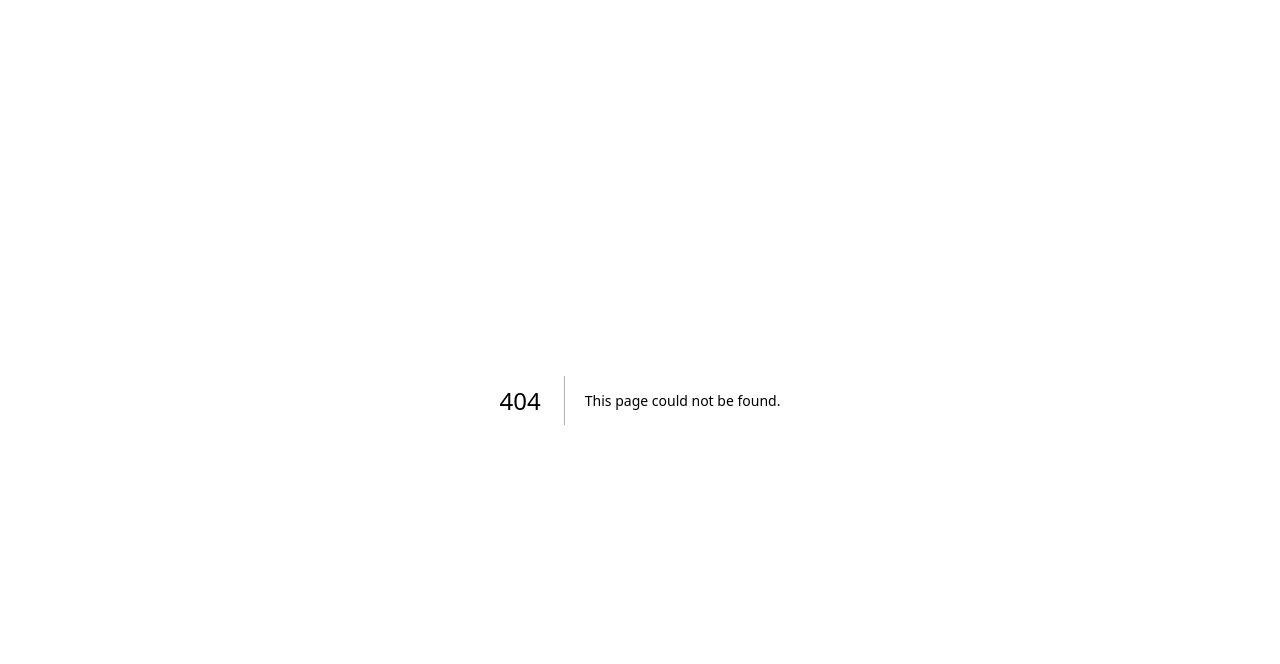
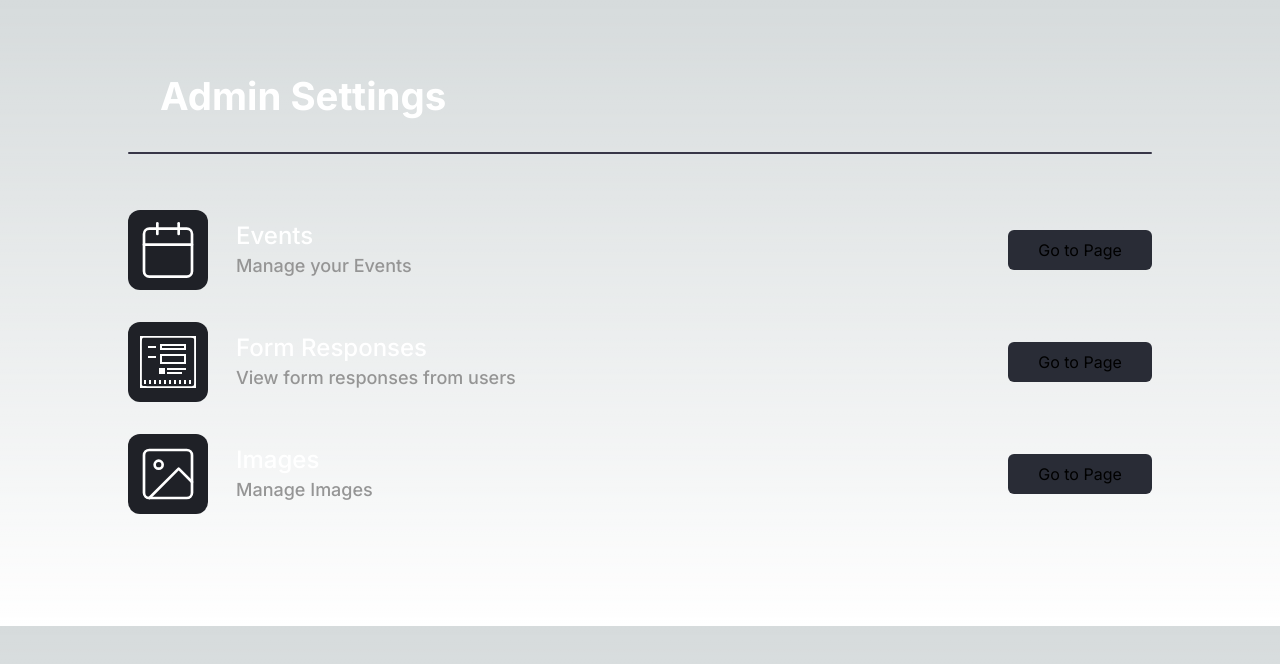
Before and after one commit to IdeaLab23/IdeaLabWeb, a Next.js app: page /adminUserOfIdeaLabLNCT in a window 1280 px wide. Before the commit this address had no page. Shown: the top 664 px of the page. Built offline with nearby package versions, Linux system fonts and the light colour scheme.

Commit message:
full and final khatam mera kaam pura ho gaya ab iske aage kuch nhi karunga ab tujhe karna he tera kaam bacha he mera ho gaya mera stack empty kar raha naya push karna he mujhe

```diff
--- a/app/admin/page.jsx
+++ b/app/adminUserOfIdeaLabLNCT/page.jsx
@@ -20,7 +20,7 @@ const page = () => {
                         <h3 className="text-2xl text-white font-medium">Events</h3>
                         <p className="text-lg font-medium text-[#959595]">Manage your Events</p>
                     </div>
-                    <button type="submit" className="w-36 h-10 bg-[#292C36] rounded-md ms-auto hover:bg-[#393b41]"><Link href={'/admin/addEvents'}>Go to Page</Link></button>
+                    <button type="submit" className="w-36 h-10 bg-[#292C36] rounded-md ms-auto hover:bg-[#393b41]"><Link href={'/adminUserOfIdeaLabLNCT/addEvents'}>Go to Page</Link></button>
                 </div>
                 <div className="w-[80%] flex gap-7 justify-center items-center">
                     <div className="bg-[#1f2127] p-2 rounded-xl">
@@ -49,7 +49,7 @@ const page = () => {
                         <h3 className="text-2xl text-white font-medium">Form Responses</h3>
                         <p className="text-lg font-medium text-[#959595]">View form responses from users</p>
                     </div>
-                    <button type="submit" className="w-36 h-10 bg-[#292C36] rounded-md ms-auto hover:bg-[#393b41] "><Link href={'/admin/formResponses'}>Go to Page</Link></button>
+                    <button type="submit" className="w-36 h-10 bg-[#292C36] rounded-md ms-auto hover:bg-[#393b41] "><Link href={'/adminUserOfIdeaLabLNCT/formResponses'}>Go to Page</Link></button>
                 </div>
                 <div className="w-[80%] flex gap-7 justify-center items-center">
                     <div className="w-20 bg-[#1f2127] p-2 rounded-xl">
--- a/app/login/page.jsx
+++ b/app/login/page.jsx
@@ -2,12 +2,14 @@
 import React from 'react'
 import getUser from '@/app/controllers/getUser'
 import bcrypt from 'bcryptjs'
-
+import { useRouter } from 'next/navigation'
 
 const page = () => {
   const [email, setEmail] = React.useState('')
   const [password, setPassword] = React.useState('')
   const [error, setError] = React.useState('')
+
+  const router = useRouter()
 
   const handleSubmit = (e) => {
     e.preventDefault()
@@ -20,20 +22,18 @@ const page = () => {
     const form = e.target
     form.reset()
 
-    bcrypt.genSalt(10, function(err, salt) {
-      bcrypt.hash(password, salt, function(err, hash) {
-          // Store hash in your password DB.
-          console.log(hash);
-      });
-    });
+    // bcrypt.genSalt(10, function(err, salt) {
+    //   bcrypt.hash(password, salt, function(err, hash) {
+    //       console.log(hash);
+    //   });
+    // });
 
     const fetchUser = async () => {
       try {
         const userData = await getUser()
         if (userData[0].email === email) {
-          console.log('Email is correct');
           bcrypt.compare(password, userData[0].password, function(err, res) {
-            res === true ? console.log('Password is correct') : setError('Password is incorrect');
+            res === true ? router.push('/adminUserOfIdeaLabLNCT') : setError('Password is incorrect');
           });
         } else {
           setError('Email is incorrect');
--- a/pages/Navbar.jsx
+++ b/pages/Navbar.jsx
@@ -69,6 +69,9 @@ const Page1 = () => {
           <p className="hover:text-[#7686DB] hover:cursor-pointer hover:underline-offset-auto">
             <Link href="#contact">Contact Us</Link>
           </p>
+          <p className="hover:text-[#7686DB] hover:cursor-pointer hover:underline-offset-auto">
+            <Link href="/login">Admin</Link>
+          </p>
         </div>
       </div>
         <div className={`hidden absolute bg-[#151721] w-[1000px] max-sm:text-white max-sm:font-mono max-sm:text-4xl max-sm:mt-36 max-sm:ps-28 max-sm:py-12 max-sm:${isOpen ? "block" : "hidden"}`}>
```
Also changed, not shown: app/adminUserOfIdeaLabLNCT/Navbar.jsx (renamed from app/admin/Navbar.jsx), app/adminUserOfIdeaLabLNCT/addEvents/page.jsx (renamed from app/admin/addEvents/page.jsx), app/adminUserOfIdeaLabLNCT/formResponses/CardComp.jsx (renamed from app/admin/formResponses/CardComp.jsx), app/adminUserOfIdeaLabLNCT/formResponses/page.jsx (renamed from app/admin/formResponses/page.jsx).
